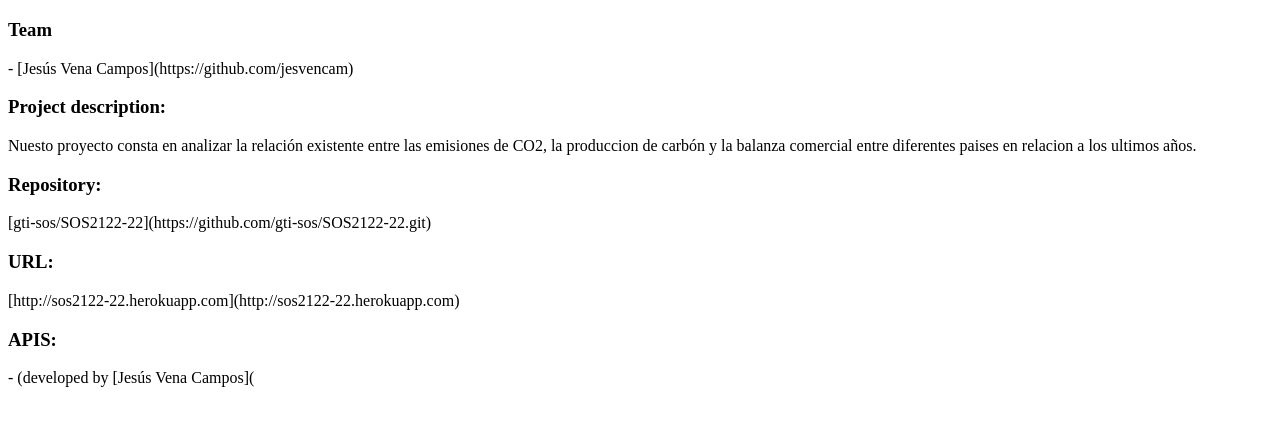
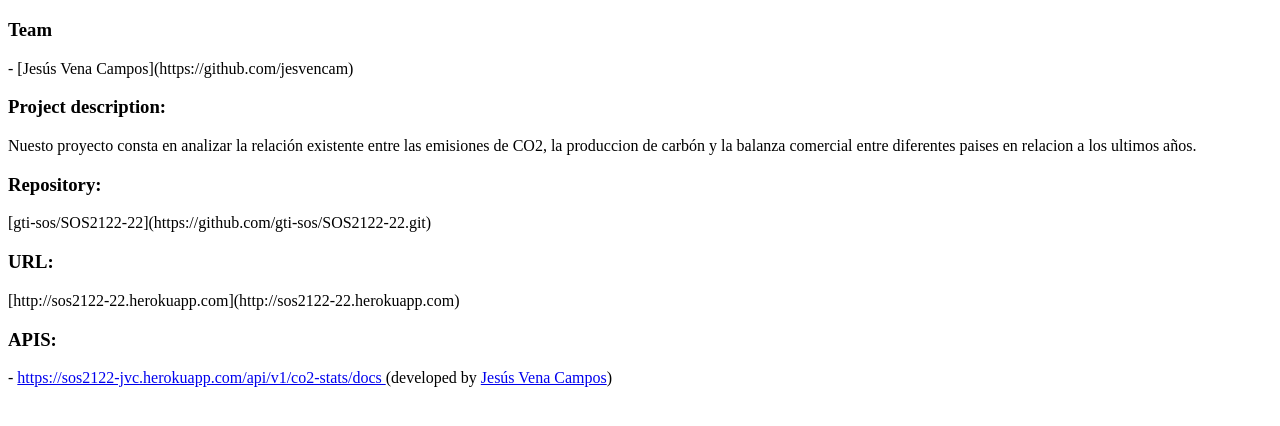
Before and after one commit to jesvencam/sos2122-jvc, a website: page public/index.html in a window 1280 px wide. Shown: the part 106-532 px from the top of the page. Drawn offline with Linux system fonts and the light colour scheme.

Commit message:
Modificación index.html

```diff
--- a/public/index.html
+++ b/public/index.html
@@ -9,7 +9,7 @@
         <h3>Repository:</h3>[gti-sos/SOS2122-22](https://github.com/gti-sos/SOS2122-22.git)
         <h3>URL:</h3>[http://sos2122-22.herokuapp.com](http://sos2122-22.herokuapp.com)
         <h3>APIS:</h3>
-        - <a href = https://sos2122-22.herokuapp.com ></a><a id = "Enlace" href = https://sos2122-jvc.herokuapp.com/api/v1/co2-stats/docs></a> (developed by [Jesús Vena Campos](<a href = https://github.com/jesvencam></a>
+        <p>- <a href="https://sos2122-jvc.herokuapp.com/api/v1/co2-stats/docs">https://sos2122-jvc.herokuapp.com/api/v1/co2-stats/docs </a>(developed by <a href="https://github.com/jesvencam">Jesús Vena Campos</a>)</p>
 
     </body>
 </html>
```
